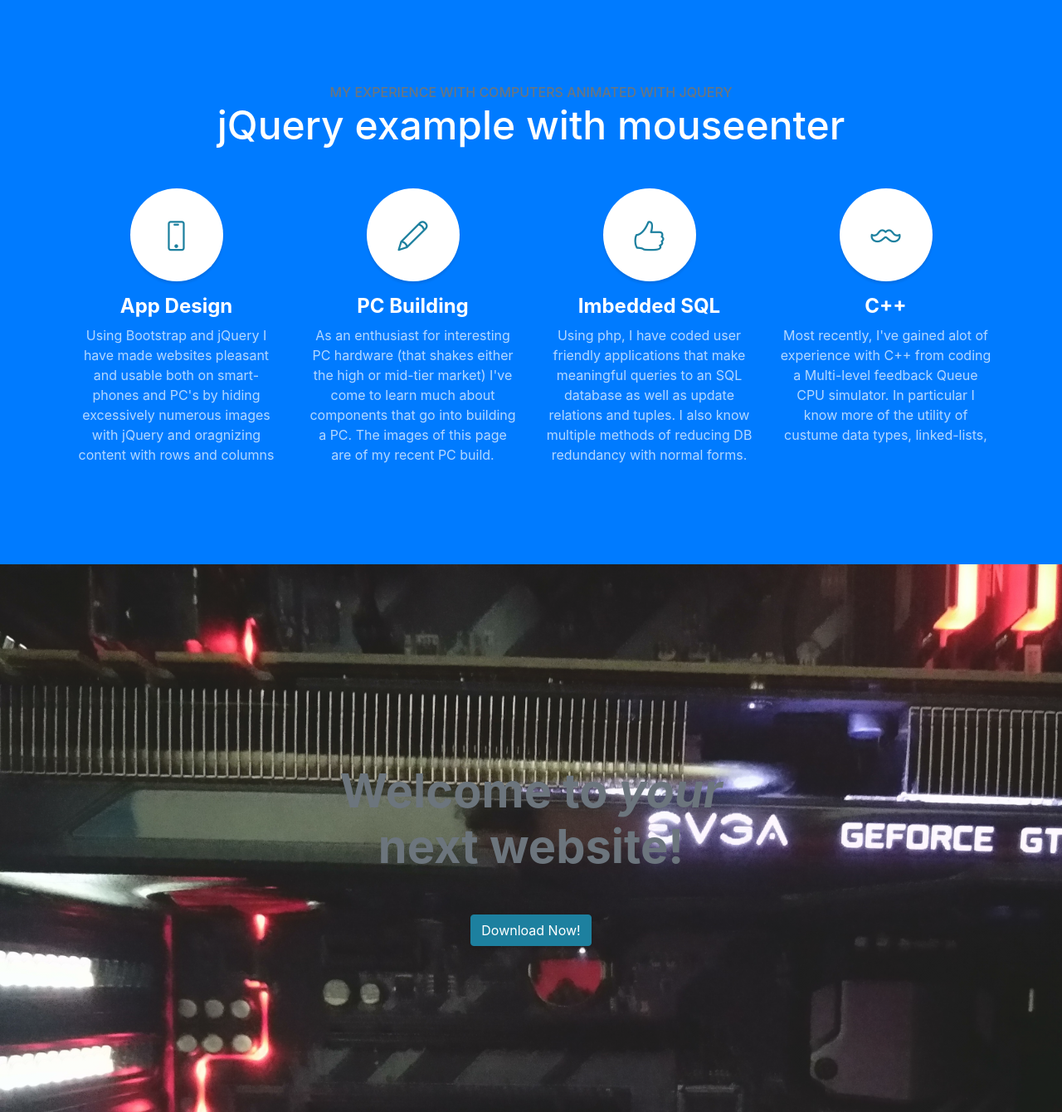
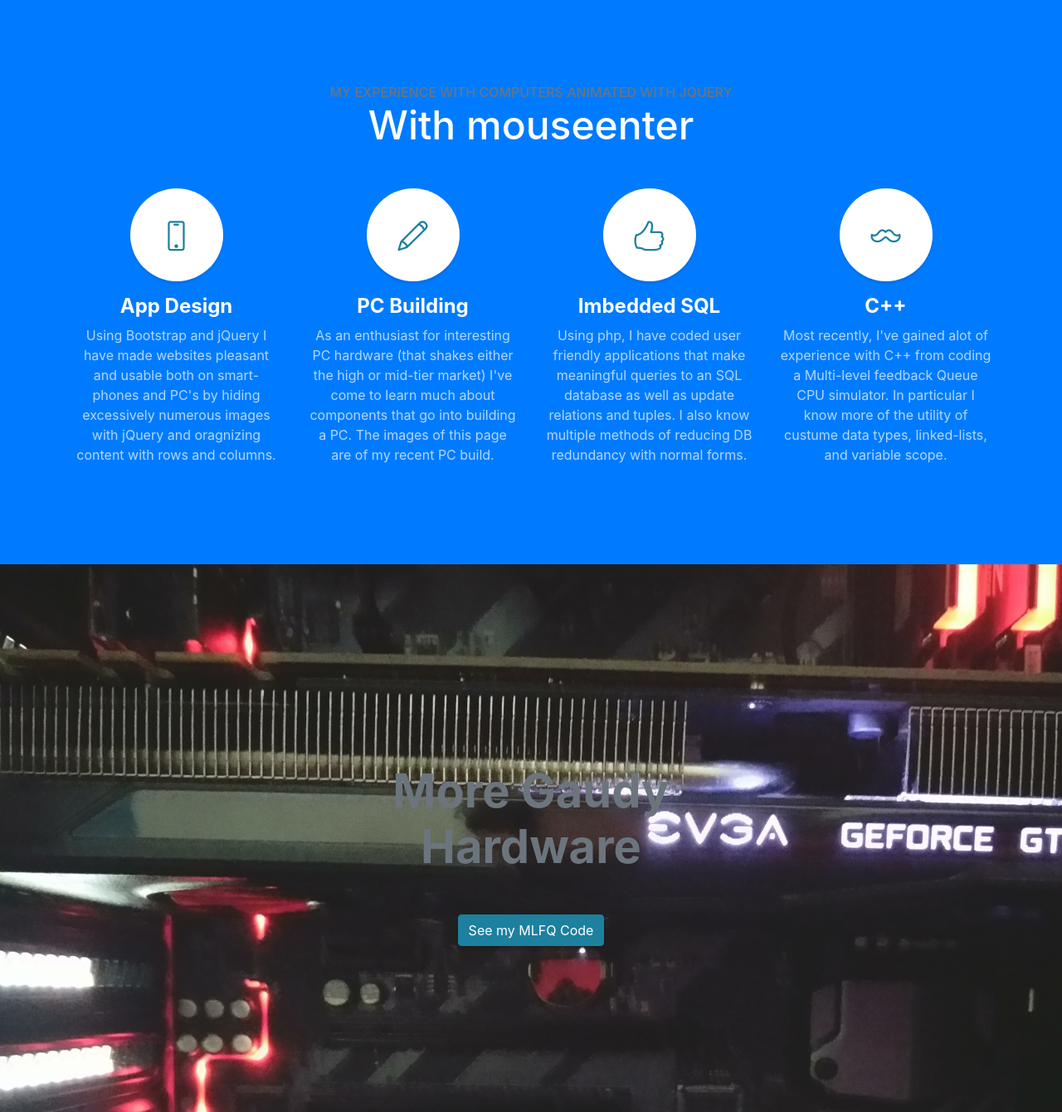
Before and after one commit to maxagabb/Portfolio, a website with bundled scripts: page index.html in a window 1280 px wide. Shown: the part 1220-2560 px from the top of the page at 83% size. Built offline with nearby package versions, Linux system fonts and the light colour scheme.

Commit message:
More progress

```diff
--- a/index.html
+++ b/index.html
@@ -147,7 +147,7 @@ h5 {
       <div class="container">
         <div class="content-section-heading">
           <h3 class="text-secondary mb-0">My experience with Computers animated with jQuery</h3>
-          <h2 class="mb-5">jQuery example with mouseenter</h2>
+          <h2 class="mb-5">With mouseenter</h2>
         </div>
         <div class="row">
           <div class="col-lg-3 col-md-6 mb-5 mb-lg-0 obj">
@@ -157,7 +157,7 @@ h5 {
             <h4>
               <strong> App Design</strong>
             </h4>
-            <p class="text-faded mb-0">Using Bootstrap and jQuery I have made websites pleasant and usable both on smart-phones and PC's by hiding excessively numerous images with jQuery and oragnizing content with rows and columns </p>
+            <p class="text-faded mb-0">Using Bootstrap and jQuery I have made websites pleasant and usable both on smart-phones and PC's by hiding excessively numerous images with jQuery and oragnizing content with rows and columns. </p>
           </div>
           <div class="col-lg-3 col-md-6 mb-5 mb-lg-0 obj">
             <span class="service-icon rounded-circle mx-auto mb-3">
@@ -184,7 +184,7 @@ h5 {
             <h4>
               <strong>C++</strong>
             </h4>
-            <p class="text-faded mb-0">Most recently, I've gained alot of experience with C++ from coding a Multi-level feedback Queue CPU simulator. In particular I know more of the utility of custume data types, linked-lists,  </p>
+            <p class="text-faded mb-0">Most recently, I've gained alot of experience with C++ from coding a Multi-level feedback Queue CPU simulator. In particular I know more of the utility of custume data types, linked-lists, and variable scope.  </p>
           </div>
         </div>
       </div>
@@ -193,10 +193,8 @@ h5 {
     <!-- Callout -->
     <section class="callout">
       <div class="container text-center">
-        <h2 class="mx-auto mb-5 text-secondary">Welcome to
-          <em>your</em>
-          next website!</h2>
-        <a class="btn btn-primary btn-xl" href="https://startbootstrap.com/template-overviews/stylish-portfolio/">Download Now!</a>
+        <h2 class="mx-auto mb-5 text-secondary">More Gaudy Hardware</h2>
+        <a class="btn btn-primary btn-xl js-scroll-trigger" href="#portfolio">See my MLFQ Code </a>
       </div>
     </section>
 
```
